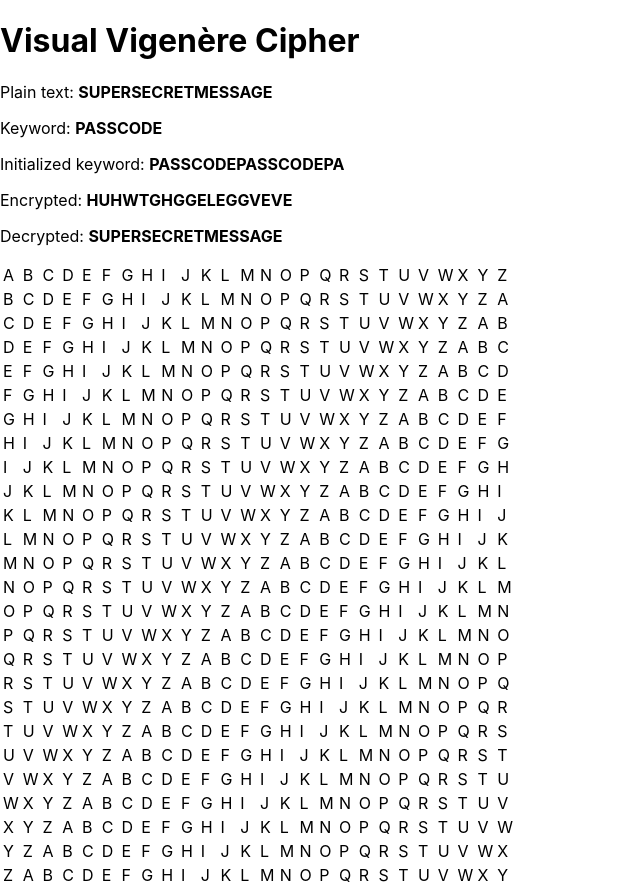
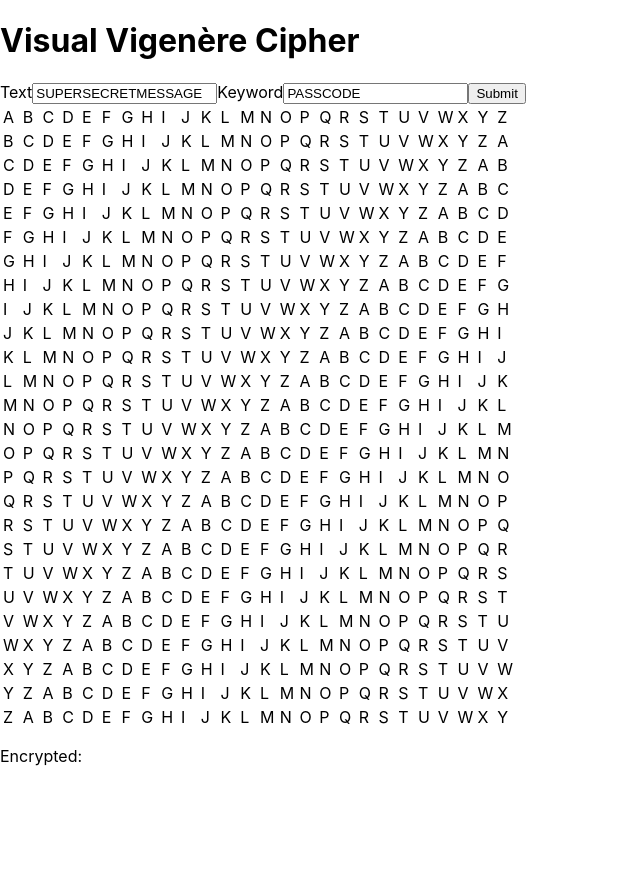
Before and after one commit to peippo/vigenere-cipher-visualized, a React (Create React App) app: page / in a window 1280 px wide. Shown: the whole page, without its empty margins (0-640 px from the left). After the commit the page ends 800 px from the top, so only its background shows below. Built offline with nearby package versions, Linux system fonts and the light colour scheme.

Commit message:
Add basic inputs

```diff
--- a/src/App.js
+++ b/src/App.js
@@ -1,115 +1,59 @@
+import { useState } from "react";
+import { tabulaRecta, initializeKeyword, encrypt, decrypt } from "./utils";
+
 const App = () => {
-	const plain = "SUPERSECRETMESSAGE";
-	const keyword = "PASSCODE";
+	const [plainText, setPlainText] = useState("SUPERSECRETMESSAGE");
+	const [keyword, setKeyword] = useState("PASSCODE");
+	const [result, setResult] = useState("");
+	let initializedKeyword;
 
-	const alphabet = [
-		"A",
-		"B",
-		"C",
-		"D",
-		"E",
-		"F",
-		"G",
-		"H",
-		"I",
-		"J",
-		"K",
-		"L",
-		"M",
-		"N",
-		"O",
-		"P",
-		"Q",
-		"R",
-		"S",
-		"T",
-		"U",
-		"V",
-		"W",
-		"X",
-		"Y",
-		"Z",
-	];
+	const handleKeyPress = (event) => {
+		// Backspace, Tab, Enter, Shift, Arrow left, Arrow right
+		const permittedSpecialKeys = [8, 9, 13, 16, 37, 39];
 
-	const arrayShift = (array) => {
-		array.push(array.shift());
-		return array;
+		if (permittedSpecialKeys.includes(event.keyCode)) return;
+
+		// Only A-Z
+		if (event.keyCode < 65 || event.keyCode > 90) {
+			event.preventDefault();
+		}
 	};
 
-	// Create Tabula Recta array
-	const createTabulaRecta = () => {
-		const tabulaRecta = new Array(alphabet.length);
-		tabulaRecta[0] = alphabet;
+	const handleSubmit = (event) => {
+		event.preventDefault();
 
-		alphabet.forEach((letter, index) => {
-			if (index === 0) return;
-
-			// Get previous row and shift forward by one letter
-			const previousRow = [...tabulaRecta[index - 1]];
-			const shiftedRow = arrayShift(previousRow);
-			tabulaRecta[index] = shiftedRow;
-		});
-
-		return tabulaRecta;
+		if (keyword.length > 0) {
+			initializedKeyword = initializeKeyword(plainText, keyword);
+			setResult(encrypt(plainText, initializedKeyword));
+		}
 	};
-
-	const tabulaRecta = createTabulaRecta();
-
-	// Initialize keyword to match encrypt/decrypt string length
-	const initializeKeyword = (plain, keyword) =>
-		keyword.repeat(Math.floor(plain.length / keyword.length)) +
-		keyword.substring(0, plain.length % keyword.length);
-
-	const initializedKeyword = initializeKeyword(plain, keyword);
-
-	// Encrypt
-	const encrypt = (plain, initializedKeyword) => {
-		const plainStringArray = plain.split("");
-
-		const encryptedText = plainStringArray.map((letter, i) => {
-			const plainIndex = alphabet.indexOf(letter);
-			const keyIndex = alphabet.indexOf(initializedKeyword[i]);
-			return tabulaRecta[plainIndex][keyIndex];
-		});
-
-		return encryptedText.join("");
-	};
-
-	const encryptedString = encrypt(plain, initializedKeyword);
-
-	// Decrypt
-	const decrypt = (encrypted, initializedKeyword) => {
-		const encryptedStringArray = encrypted.split("");
-
-		const decryptedText = encryptedStringArray.map((letter, i) => {
-			const keyRowIndex = alphabet.indexOf(initializedKeyword[i]);
-			const plainLetterIndex = tabulaRecta[keyRowIndex].indexOf(letter);
-			return alphabet[plainLetterIndex];
-		});
-
-		return decryptedText.join("");
-	};
-
-	const decryptedString = decrypt(encryptedString, initializedKeyword);
 
 	return (
 		<>
 			<h1>Visual Vigenère Cipher</h1>
-			<p>
-				Plain text: <strong>{plain}</strong>
-			</p>
-			<p>
-				Keyword: <strong>{keyword}</strong>
-			</p>
-			<p>
-				Initialized keyword: <strong>{initializedKeyword}</strong>
-			</p>
-			<p>
-				Encrypted: <strong>{encryptedString}</strong>
-			</p>
-			<p>
-				Decrypted: <strong>{decryptedString}</strong>
-			</p>
+			<form onSubmit={handleSubmit}>
+				<label>
+					Text
+					<input
+						value={plainText}
+						onChange={(event) =>
+							setPlainText(event.target.value.toUpperCase())
+						}
+						onKeyDown={handleKeyPress}
+					/>
+				</label>
+				<label>
+					Keyword
+					<input
+						value={keyword}
+						onChange={(event) =>
+							setKeyword(event.target.value.toUpperCase())
+						}
+						onKeyDown={handleKeyPress}
+					/>
+				</label>
+				<input type="submit" value="Submit" />
+			</form>
 
 			<table>
 				<tbody>
@@ -124,6 +68,10 @@ const App = () => {
 					})}
 				</tbody>
 			</table>
+
+			<p>
+				Encrypted: <strong>{result}</strong>
+			</p>
 		</>
 	);
 };
--- /dev/null
+++ b/src/utils/index.js
@@ -0,0 +1,83 @@
+const alphabet = [
+	"A",
+	"B",
+	"C",
+	"D",
+	"E",
+	"F",
+	"G",
+	"H",
+	"I",
+	"J",
+	"K",
+	"L",
+	"M",
+	"N",
+	"O",
+	"P",
+	"Q",
+	"R",
+	"S",
+	"T",
+	"U",
+	"V",
+	"W",
+	"X",
+	"Y",
+	"Z",
+];
+
+const arrayShift = (array) => {
+	array.push(array.shift());
+	return array;
+};
+
+// Create Tabula Recta array
+const createTabulaRecta = () => {
+	const tabulaRecta = new Array(alphabet.length);
+	tabulaRecta[0] = alphabet;
+
+	alphabet.forEach((letter, index) => {
+		if (index === 0) return;
+
+		// Get previous row and shift forward by one letter
+		const previousRow = [...tabulaRecta[index - 1]];
+		const shiftedRow = arrayShift(previousRow);
+		tabulaRecta[index] = shiftedRow;
+	});
+
+	return tabulaRecta;
+};
+
+export const tabulaRecta = createTabulaRecta();
+
+// Initialize keyword to match encrypt/decrypt string length
+export const initializeKeyword = (plain, keyword) =>
+	keyword.repeat(Math.floor(plain.length / keyword.length)) +
+	keyword.substring(0, plain.length % keyword.length);
+
+// Encrypt
+export const encrypt = (plain, initializedKeyword) => {
+	const plainStringArray = plain.split("");
+
+	const encryptedText = plainStringArray.map((letter, i) => {
+		const plainIndex = alphabet.indexOf(letter);
+		const keyIndex = alphabet.indexOf(initializedKeyword[i]);
+		return tabulaRecta[plainIndex][keyIndex];
+	});
+
+	return encryptedText.join("");
+};
+
+// Decrypt
+export const decrypt = (encrypted, initializedKeyword) => {
+	const encryptedStringArray = encrypted.split("");
+
+	const decryptedText = encryptedStringArray.map((letter, i) => {
+		const keyRowIndex = alphabet.indexOf(initializedKeyword[i]);
+		const plainLetterIndex = tabulaRecta[keyRowIndex].indexOf(letter);
+		return alphabet[plainLetterIndex];
+	});
+
+	return decryptedText.join("");
+};
```
